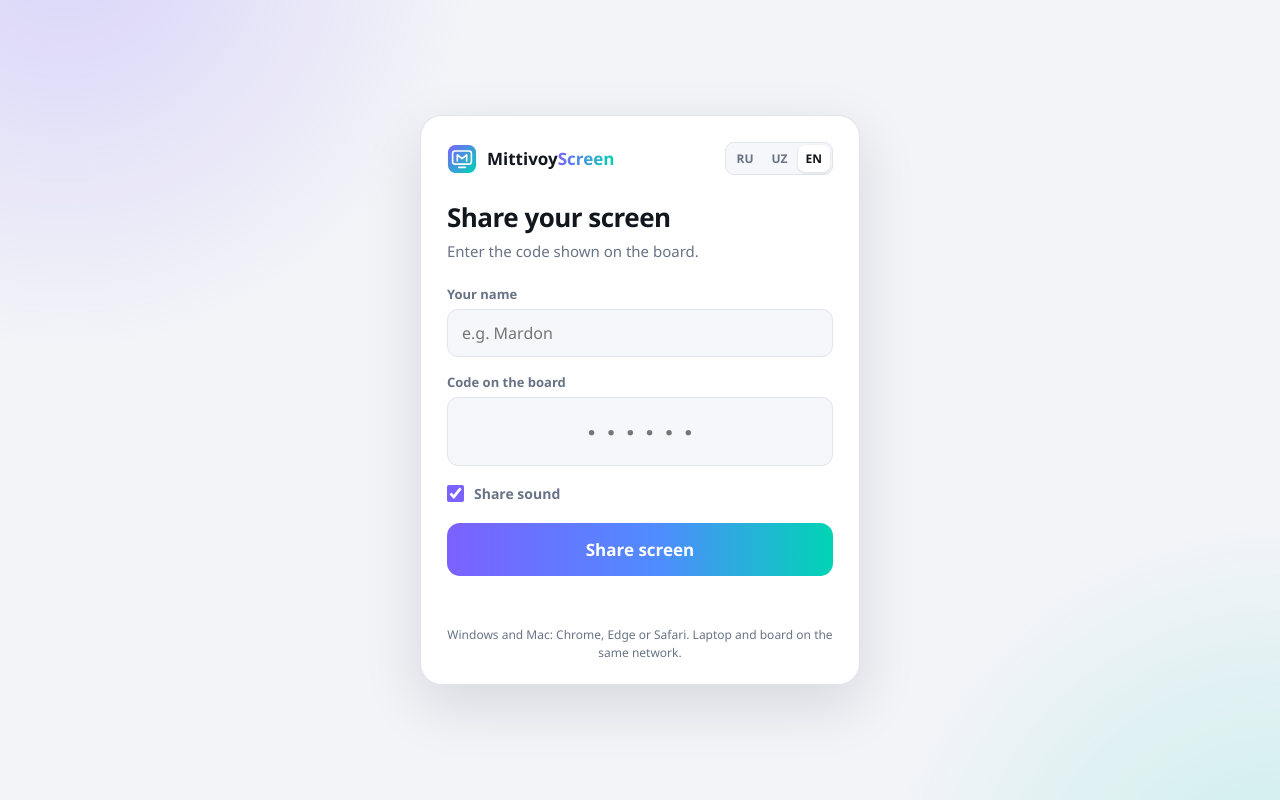
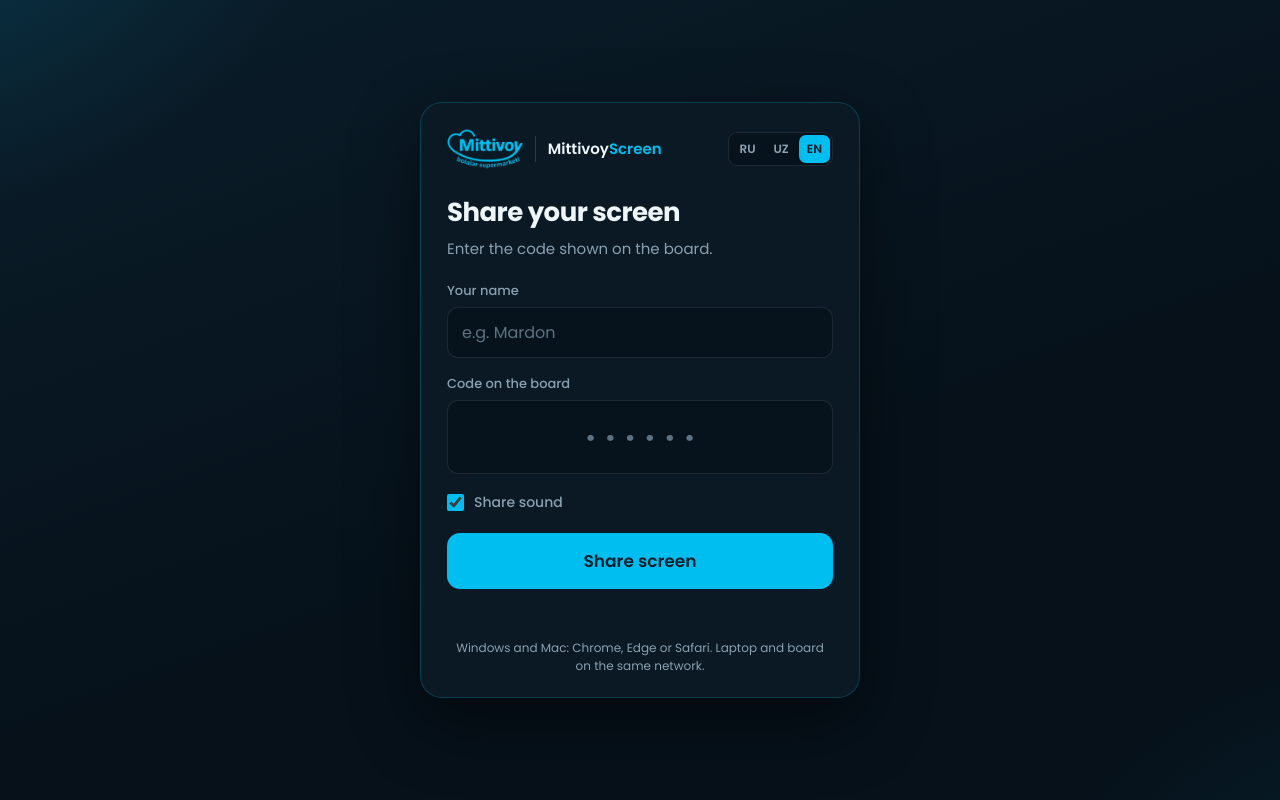
Before and after one commit to mittivoysc/mittivoysc.github.io, a plain HTML site: page index.html in a window 1280 px wide. Drawn offline with Linux system fonts and the light colour scheme.

Commit message:
Add files via upload

```diff
--- a/index.html
+++ b/index.html
@@ -3,57 +3,57 @@
 <head>
 <meta charset="utf-8">
 <meta name="viewport" content="width=device-width, initial-scale=1">
-<meta name="theme-color" content="#0b0f16">
+<meta name="theme-color" content="#06111a">
 <title>MittivoyScreen — показать экран</title>
 <meta name="description" content="Покажите экран ноутбука на доске MittivoyScreen: введите код с доски.">
 <link rel="icon" href="logo.svg">
+<link rel="preconnect" href="https://fonts.googleapis.com">
+<link href="https://fonts.googleapis.com/css2?family=Poppins:wght@400;500;600;700&display=swap" rel="stylesheet">
 <style>
-  :root { --bg: #f3f4f8; --card: #fff; --text: #12161d; --muted: #687385; --line: #e1e4ea; --field: #f6f7fa;
-    --a1: #7B61FF; --a2: #00D4B4; --err: #d63c3c; }
-  @media (prefers-color-scheme: dark) {
-    :root { --bg: #070a10; --card: #11151d; --text: #eef2f7; --muted: #8e99aa; --line: #232a36; --field: #0b0f16; }
-  }
+  /* Фирменный стиль Mittivoy: голубой #00BEEF, тёмно-синий фон */
+  :root { --bg: #06111a; --card: #0c1b26; --text: #eef6fa; --muted: #8aa1b1; --line: rgba(255,255,255,.09); --field: #07131c;
+    --c: #00BEEF; --c2: #0098BF; --err: #ff6b6b; --a1: #00BEEF; --a2: #0098BF; }
   * { box-sizing: border-box; margin: 0; }
-  body { min-height: 100vh; background: var(--bg); color: var(--text); display: grid; place-items: center; padding: 16px;
-    font-family: "Segoe UI", system-ui, -apple-system, Roboto, sans-serif; position: relative; overflow-x: hidden; }
-  body::before { content: ""; position: fixed; width: 70vmax; height: 70vmax; left: -30vmax; top: -40vmax; border-radius: 50%;
-    background: radial-gradient(circle, rgba(123,97,255,.22), transparent 65%); pointer-events: none; }
-  body::after { content: ""; position: fixed; width: 70vmax; height: 70vmax; right: -35vmax; bottom: -45vmax; border-radius: 50%;
-    background: radial-gradient(circle, rgba(0,212,180,.18), transparent 65%); pointer-events: none; }
-  .card { position: relative; z-index: 1; width: 100%; max-width: 440px; background: var(--card); border: 1px solid var(--line);
-    border-radius: 22px; padding: 26px 26px 22px; box-shadow: 0 20px 60px rgba(10,15,30,.12); }
+  body { min-height: 100vh; color: var(--text); display: grid; place-items: center; padding: 16px; position: relative; overflow-x: hidden;
+    font-family: Poppins, "Segoe UI", Roboto, system-ui, sans-serif;
+    background: radial-gradient(60vmax 50vmax at -10% -20%, rgba(0,190,239,.18), transparent 60%),
+                radial-gradient(50vmax 40vmax at 110% 120%, rgba(0,152,191,.14), transparent 60%), linear-gradient(160deg, #0a1d2a, var(--bg) 60%); }
+  .card { position: relative; z-index: 1; width: 100%; max-width: 440px; background: rgba(12,27,38,.92); border: 1px solid rgba(0,190,239,.22);
+    border-radius: 22px; padding: 26px 26px 22px; box-shadow: 0 24px 70px rgba(0,0,0,.45); backdrop-filter: blur(10px); }
   .top { display: flex; justify-content: space-between; align-items: center; margin-bottom: 24px; }
-  .brand { display: flex; align-items: center; gap: 10px; font-weight: 650; font-size: 17px; }
-  .brand img { width: 30px; height: 30px; }
-  .brand b { background: linear-gradient(90deg, var(--a1), var(--a2)); -webkit-background-clip: text; background-clip: text; color: transparent; }
+  .brand { display: flex; align-items: center; gap: 12px; }
+  .brand img { height: 40px; display: block; }
+  .brand .dv { width: 1px; height: 26px; background: rgba(0,190,239,.3); }
+  .brand .pr { font-weight: 600; font-size: 15px; } .brand .pr span { color: var(--c); }
   .langs { display: flex; gap: 2px; background: var(--field); border: 1px solid var(--line); border-radius: 9px; padding: 2px; }
-  .langs button { border: 0; background: none; color: var(--muted); font: inherit; font-size: 12px; font-weight: 650; padding: 5px 8px; border-radius: 7px; cursor: pointer; }
-  .langs button.on { background: var(--card); color: var(--text); box-shadow: 0 1px 3px rgba(0,0,0,.12); }
+  .langs button { border: 0; background: none; color: var(--muted); font: inherit; font-size: 12px; font-weight: 600; padding: 5px 8px; border-radius: 7px; cursor: pointer; }
+  .langs button.on { background: var(--c); color: #04202c; }
   h1 { font-size: 26px; font-weight: 700; letter-spacing: -.02em; margin-bottom: 6px; }
   .sub { color: var(--muted); font-size: 15px; margin-bottom: 22px; line-height: 1.45; }
-  label { display: block; font-size: 13px; color: var(--muted); margin: 0 0 6px; font-weight: 600; }
+  label { display: block; font-size: 13px; color: var(--muted); margin: 0 0 6px; font-weight: 500; }
   input[type=text] { width: 100%; padding: 12px 14px; border-radius: 11px; border: 1px solid var(--line); background: var(--field);
     color: var(--text); font: inherit; font-size: 16px; margin-bottom: 16px; outline: none; transition: border-color .15s, box-shadow .15s; }
-  input:focus { border-color: var(--a1); box-shadow: 0 0 0 3px rgba(123,97,255,.18); }
+  input::placeholder { color: #5d7383; }
+  input:focus { border-color: var(--c); box-shadow: 0 0 0 3px rgba(0,190,239,.2); }
   #code { font-size: 32px; letter-spacing: .32em; text-align: center; font-weight: 700; padding: 12px 0 12px .32em; font-variant-numeric: tabular-nums; }
   .check { display: flex; gap: 10px; align-items: center; font-size: 14px; color: var(--muted); margin: 2px 0 20px; cursor: pointer; }
-  .check input { width: 17px; height: 17px; accent-color: var(--a1); }
-  button.big { width: 100%; padding: 15px; border: 0; border-radius: 13px; font: inherit; font-size: 17px; font-weight: 650; cursor: pointer; transition: transform .1s, filter .15s; }
+  .check input { width: 17px; height: 17px; accent-color: var(--c); }
+  button.big { width: 100%; padding: 15px; border: 0; border-radius: 13px; font: inherit; font-size: 17px; font-weight: 600; cursor: pointer; transition: transform .1s, filter .15s; }
   button.big:active { transform: scale(.985); }
-  .primary { background: linear-gradient(90deg, var(--a1), #4f8cff 55%, var(--a2)); color: #fff; }
+  .primary { background: var(--c); color: #04202c; }
   .primary:hover { filter: brightness(1.08); }
   .primary:disabled { opacity: .55; cursor: wait; }
   .secondary { background: transparent; color: var(--text); border: 1px solid var(--line) !important; margin-top: 10px; }
-  .danger { background: var(--err); color: #fff; margin-top: 10px; }
+  .danger { background: #d63c3c; color: #fff; margin-top: 10px; }
   .msg { min-height: 20px; margin-top: 14px; font-size: 14px; text-align: center; color: var(--err); line-height: 1.4; }
   .msg.info { color: var(--muted); }
   .live { text-align: center; }
-  .pulse { width: 84px; height: 84px; margin: 4px auto 18px; border-radius: 50%; display: grid; place-items: center;
-    background: linear-gradient(135deg, var(--a1), var(--a2)); animation: p 2s infinite; }
-  .pulse img { width: 44px; height: 44px; filter: brightness(10); }
-  @keyframes p { 0% { box-shadow: 0 0 0 0 rgba(123,97,255,.45); } 70% { box-shadow: 0 0 0 24px rgba(123,97,255,0); } 100% { box-shadow: 0 0 0 0 rgba(123,97,255,0); } }
-  .paused .pulse { background: #c9962b; animation: none; }
-  .wait .pulse { background: var(--line); animation: none; }
+  .pulse { width: 84px; height: 84px; margin: 4px auto 18px; border-radius: 50%; display: grid; place-items: center; background: var(--c); animation: p 2s infinite; }
+  .pulse svg { stroke: #04202c; }
+  @keyframes p { 0% { box-shadow: 0 0 0 0 rgba(0,190,239,.5); } 70% { box-shadow: 0 0 0 24px rgba(0,190,239,0); } 100% { box-shadow: 0 0 0 0 rgba(0,190,239,0); } }
+  .paused .pulse { background: #FFC107; animation: none; }
+  .wait .pulse { background: #1d3343; animation: none; }
+  .wait .pulse svg { stroke: #8aa1b1; }
   .timer { font-variant-numeric: tabular-nums; color: var(--muted); font-size: 14px; margin: 4px 0 4px; }
   .live p { color: var(--muted); margin: 6px 0 22px; font-size: 15px; line-height: 1.45; }
   .mobile { display: none; }
@@ -61,12 +61,14 @@
   .mobile b { color: var(--text); }
   .hidden { display: none !important; }
   .foot { text-align: center; color: var(--muted); font-size: 12px; margin-top: 16px; line-height: 1.5; }
+  .room { color: var(--muted); font-size: 13px; display: flex; gap: 7px; align-items: center; margin-bottom: 4px; }
+  .room::before { content: ""; width: 8px; height: 8px; border-radius: 50%; background: var(--c); }
 </style>
 </head>
 <body>
 <main class="card">
   <div class="top">
-    <div class="brand"><img src="logo.svg" alt=""><span>Mittivoy<b>Screen</b></span></div>
+    <div class="brand"><img src="mittivoy-logo.png" alt="Mittivoy"><span class="dv"></span><span class="pr">Mittivoy<span>Screen</span></span></div>
     <div class="langs" id="langs"><button data-l="ru">RU</button><button data-l="uz">UZ</button><button data-l="en">EN</button></div>
   </div>
 
```
Also changed, not shown: mittivoy-logo.png (added).
